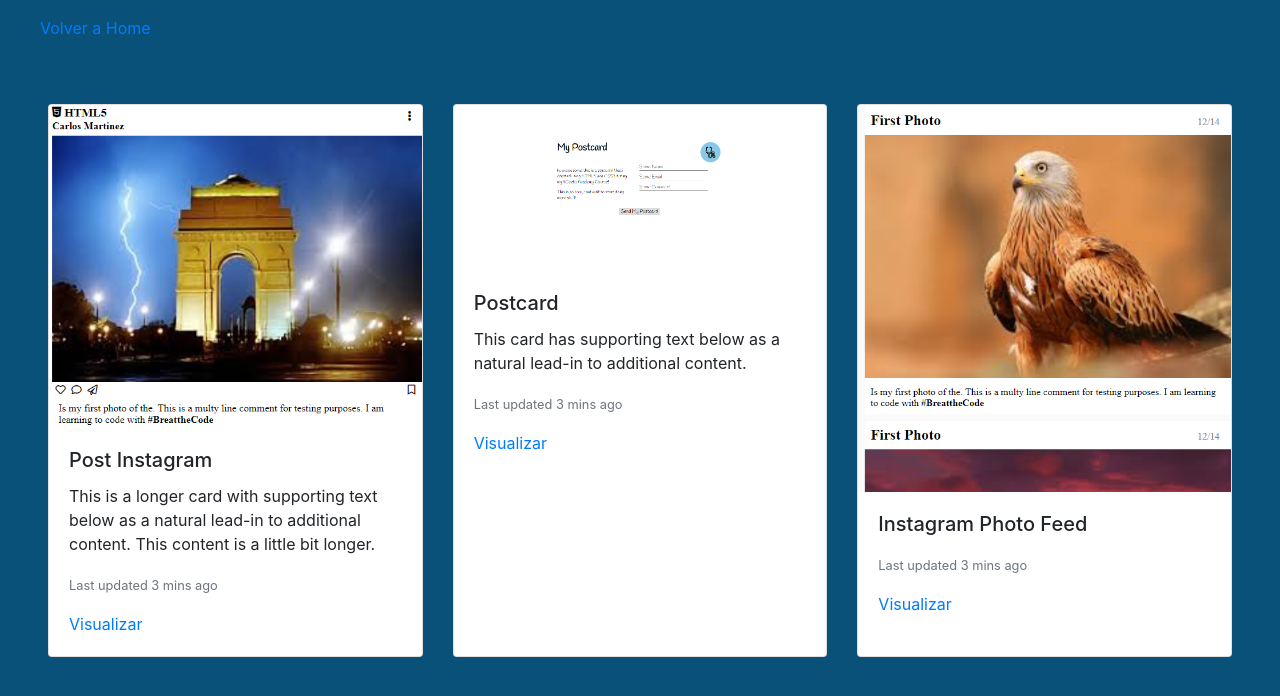
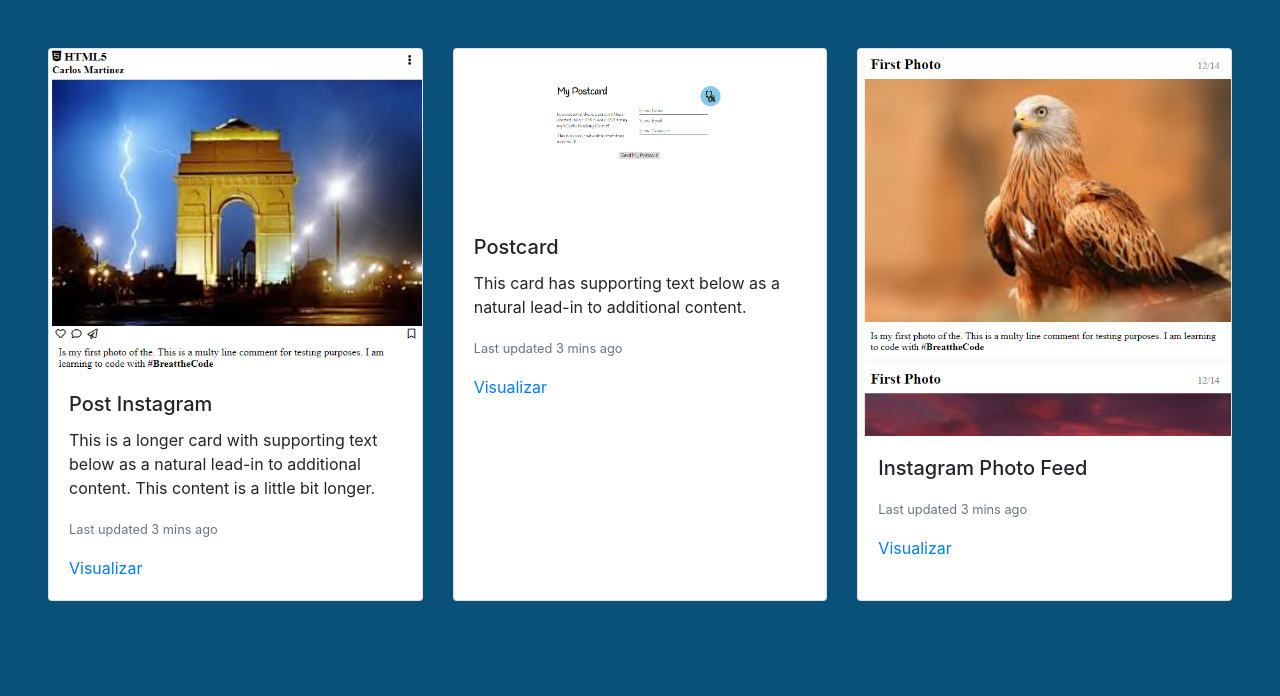
Before and after one commit to carlos-arawato99/portafolio, a plain HTML site: page carrousel.html in a window 1280 px wide. Drawn offline with nearby package versions, Linux system fonts and the light colour scheme.

Commit message:
version 2.0 portafolio

```diff
--- a/carrousel.html
+++ b/carrousel.html
@@ -10,11 +10,6 @@
 </head>
 <body>
 
-  <div class="contenedor ml-4 p-3">
-    <form class="form-inline my-2 my-lg-0">
-      <a target="_blank" href="../Portafolio 4Geeks/index.html">Volver a Home</a>
-    </form>
-  </div>
 
   <!-- cards con sus respecticos enlaces a cada proyecto -->
   <div class="card-deck p-5">
```
